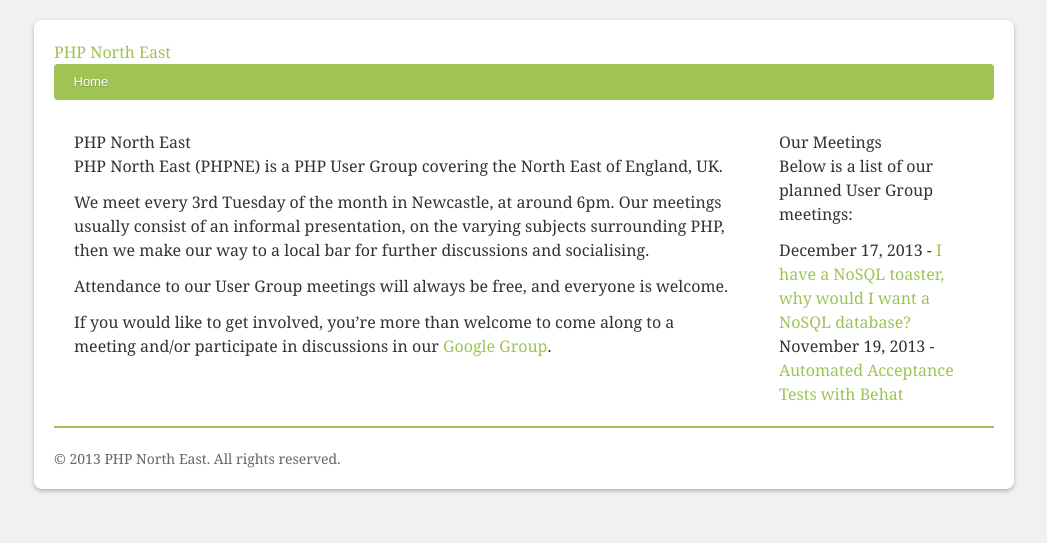
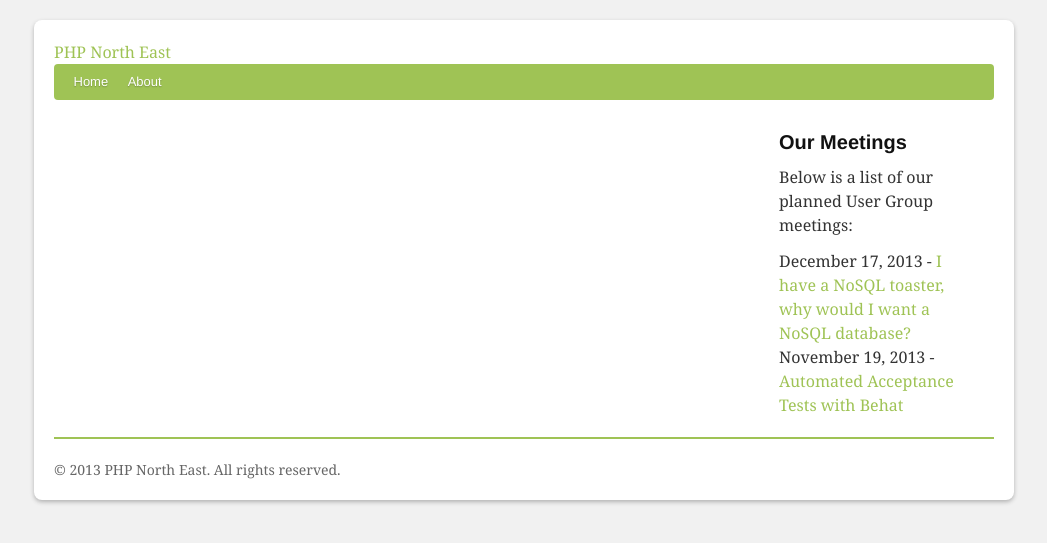
Before and after one commit to phpne/phpne.github.io, a Jekyll site: the page built from index.html, in a window 1280 px wide. Shown: the top 543 px of the page, without its empty margins (116-1163 px from the left). Built offline with Jekyll 4.4.1, drawn with Linux system fonts in a browser that asks for light colours.

Commit message:
Re-jigged layouts a little

```diff
--- a/_includes/footer.html
+++ /dev/null
@@ -1,20 +0,0 @@
-        </section>
-        <aside id="secondary" role="complementary">
-          <h3>Our Meetings</h3>
-          <p>Below is a list of our planned User Group meetings:</p>
-          <ul>
-{% for post in site.posts limit:5 %}
-            <li>{{ post.date | date: "%B %-d, %Y" }} - <a href="{{ post.url }}">{{ post.title }}</a></li>
-{% endfor %}
-          </ul>
-        </aside>
-      </div>
-      <footer class="site-footer" role="contentinfo">
-        <p class="copyright">&copy; {{ site.time|date:'%Y' }} PHP North East. All rights reserved.</p>
-      </footer>
-    </div>
-    <script type="text/javascript" src="//code.jquery.com/jquery.js"></script>
-    <script type="text/javascript" src="/js/bootstrap.min.js"></script>
-    <script type="text/javascript" src="/js/main.js"></script>
-  </body>
-</html>
--- a/_includes/header.html
+++ /dev/null
@@ -1,30 +0,0 @@
-<!DOCTYPE html>
-<html lang="en-GB">
-  <head>
-    <meta charset="utf-8" />
-    <title>{{ page.title }} &middot; PHPNE: The PHP User Group for the North East of England</title>
-    <meta name="viewport" content="width=device-width, initial-scale=1.0" />
-{% if meta_description %}
-    <meta name="description" content="{{ meta_description }}" />
-{% endif %}
-    <link rel="stylesheet" href="/css/style.css" />
-    <!--[if lt IE 9]>
-    <script src="//oss.maxcdn.com/libs/html5shiv/3.7.0/html5shiv.js"></script>
-    <script src="//oss.maxcdn.com/libs/respond.js/1.3.0/respond.min.js"></script>
-    <![endif]-->
-  </head>
-  <body>
-    <div class="container wrapper">
-      <header class="site-header" role="banner">
-        <a class="brand" href="/">PHP North East</a>
-      </header>
-      <nav class="primary-navigation" role="navigation">
-        <ul>
-          <li><a href="/">Home</a></li>
-        </ul>
-      </nav>
-      <div id="main">
-        <section id="primary" role="main">
-          <header class="page-header">
-            <h1>{{ page.title }}<h1>
-          </header>
--- a/_layouts/default.html
+++ b/_layouts/default.html
@@ -1,5 +1,51 @@
-{% include header.html %}
+<!DOCTYPE html>
+<html lang="en-GB">
+  <head>
+    <meta charset="utf-8" />
+    <title>{{ page.title }} &middot; PHPNE: The PHP User Group for the North East of England</title>
+    <meta name="viewport" content="width=device-width, initial-scale=1.0" />
+{% if meta_description %}
+    <meta name="description" content="{{ meta_description }}" />
+{% endif %}
+    <link rel="stylesheet" href="/css/style.css" />
+    <!--[if lt IE 9]>
+    <script src="//oss.maxcdn.com/libs/html5shiv/3.7.0/html5shiv.js"></script>
+    <script src="//oss.maxcdn.com/libs/respond.js/1.3.0/respond.min.js"></script>
+    <![endif]-->
+  </head>
+  <body>
+    <div class="container wrapper">
+      <header class="site-header" role="banner">
+        <a class="brand" href="/">PHP North East</a>
+      </header>
+      <nav class="primary-navigation" role="navigation">
+        <ul>
+          <li><a href="/">Home</a></li>
+          <li><a href="/about-php-north-east/">About</a></li>
+        </ul>
+      </nav>
+      <div id="main">
+        <section id="primary" role="main">
 
 {{ content }}
 
-{% include footer.html %}
+        </section>
+        <aside id="secondary" role="complementary">
+          <h3>Our Meetings</h3>
+          <p>Below is a list of our planned User Group meetings:</p>
+          <ul>
+{% for post in site.posts limit:5 %}
+            <li>{{ post.date | date: "%B %-d, %Y" }} - <a href="{{ post.url }}">{{ post.title }}</a></li>
+{% endfor %}
+          </ul>
+        </aside>
+      </div>
+      <footer class="site-footer" role="contentinfo">
+        <p class="copyright">&copy; {{ site.time|date:'%Y' }} PHP North East. All rights reserved.</p>
+      </footer>
+    </div>
+    <script type="text/javascript" src="//code.jquery.com/jquery.js"></script>
+    <script type="text/javascript" src="/js/bootstrap.min.js"></script>
+    <script type="text/javascript" src="/js/main.js"></script>
+  </body>
+</html>
--- a/css/style.css
+++ b/css/style.css
@@ -18,6 +18,34 @@
     background: #f1f1f1;
     padding: 1.25em;
 }
+
+h1,
+h2,
+h3,
+h4,
+h5 {
+    color: #111;
+    font-family: 'Helvetica Neue', Helvetica, Arial, sans-serif;
+    font-weight: bold;
+    line-height: 1.25;
+    margin-bottom: 0.5em;
+}
+h1 {
+    font-size: 1.75em;
+}
+h2 {
+    font-size: 1.5em;
+}
+h3 {
+    font-size: 1.25em;
+}
+h4 {
+    font-size: 1em;
+}
+h5 {
+    font-size: 0.85em;
+}
+
 
 p {
     margin-bottom: 0.75em;
--- a/index.html
+++ b/index.html
@@ -2,7 +2,4 @@
 layout: default
 title: PHP North East
 ---
-<p>PHP North East (PHPNE) is a PHP User Group covering the North East of England, UK.</p>
-<p>We meet every 3rd Tuesday of the month in Newcastle, at around 6pm. Our meetings usually consist of an informal presentation, on the varying subjects surrounding PHP, then we make our way to a local bar for further discussions and socialising.</p>
-<p>Attendance to our User Group meetings will always be free, and everyone is welcome.</p>
-<p>If you would like to get involved, you&rsquo;re more than welcome to come along to a meeting and/or participate in discussions in our <a href="http://groups.google.com/group/php-north-east">Google Group</a>.</p>
+<!-- Feed here. -->
```
Also changed, not shown: _layouts/page.html (added, +7 -0 lines), _layouts/post.html (+3 -5 lines), about.html (added, +9 -0 lines).
